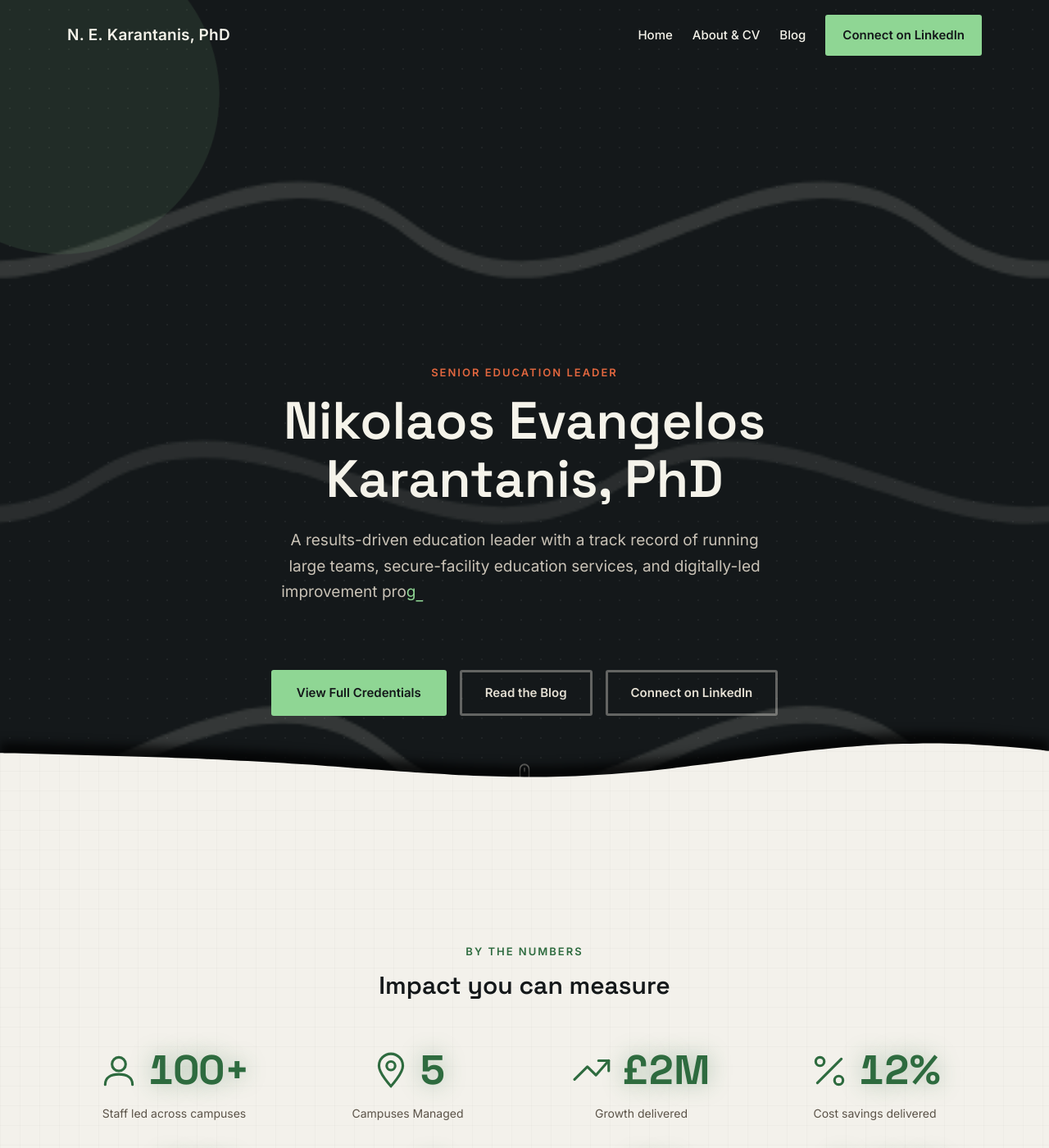
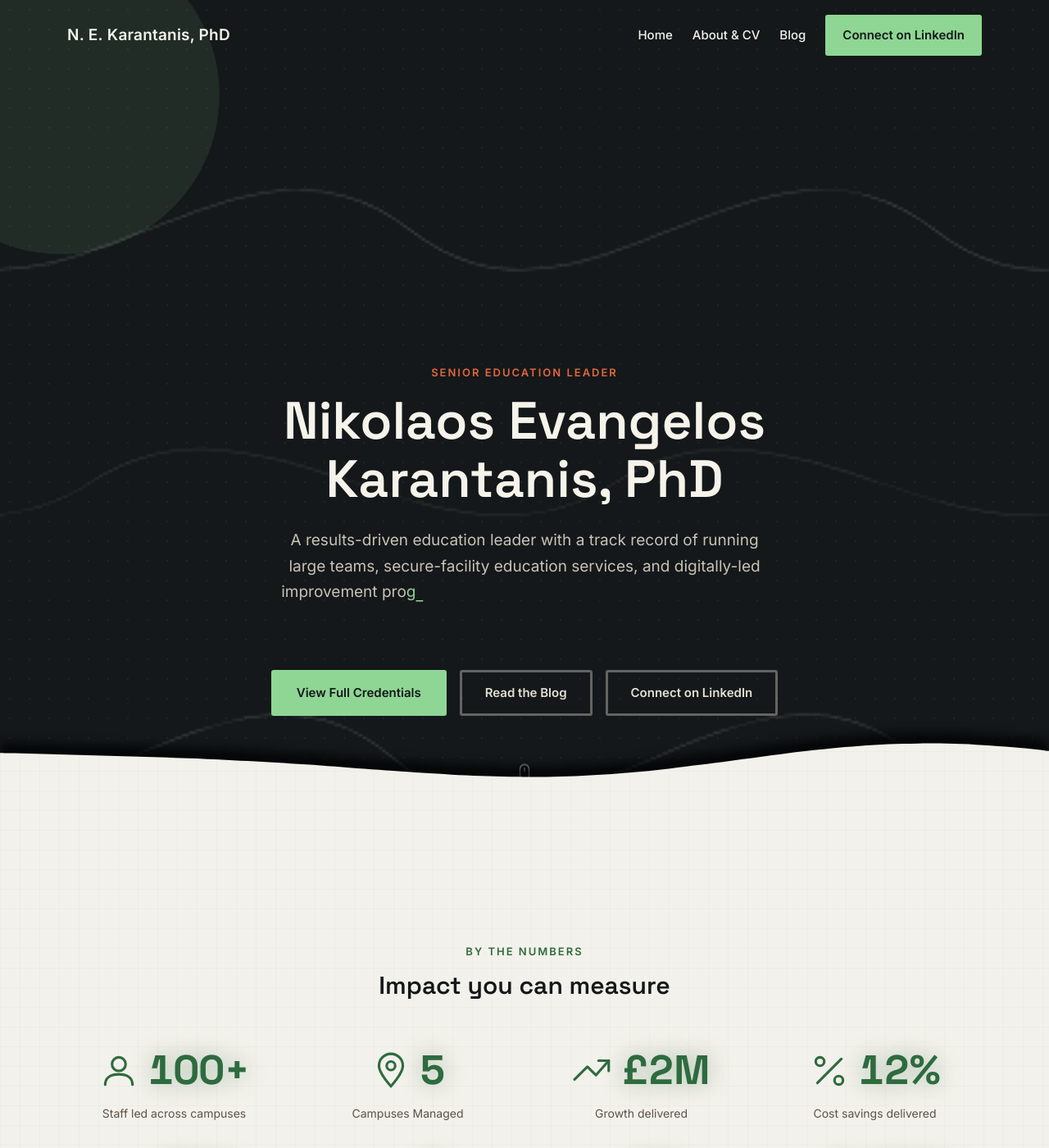
Before and after one commit to Eneekay/nekarantanis, a Jekyll site: the page built from index.html, in a window 1280 px wide and 1400 px high. Shown: the whole window at 82% size. Built offline with Jekyll 4.4.1, drawn with Linux system fonts in a browser that asks for light colours.

Commit message:
Tune contour lines, fix cross-section width, shadow the stats/pillars seam, green footer
- Contour lines on dark sections: raised the base opacity (0.14->0.22)
  so they read as more defined against the dark background instead of
  nearly washing out.
- Contour line stroke-width was implicitly scaled by each section's own
  height (preserveAspectRatio="none" stretches the 0-100-unit viewBox
  non-uniformly, and stroke-width lived in that same coordinate system) -
  a tall hero and a short CTA rendered visibly different thicknesses for
  the identical stroke-width value. vector-effect: non-scaling-stroke
  keeps the pen width literal in real screen pixels regardless of that
  per-section stretch, so every section's lines now match.
- Added a soft blurred shadow to the wave divider between Impact Stats
  and Leadership Pillars (Home) - a duplicate of the same curve, dark
  and blurred via an SVG filter, sitting behind the visible fill so it
  reads as depth cast into the Impact Stats section above, where the
  light-grid background didn't contrast enough against Leadership
  Pillars' plain paper to read as a real seam on its own.
- Footer background switched to the same field-green fill as the solid
  buttons (bg-c1 instead of ink), with its text flipped to ink to match.

```diff
--- a/_includes/footer.html
+++ b/_includes/footer.html
@@ -1,5 +1,5 @@
 <!-- FOOTER -->
-<footer class="bg-c0">
+<footer class="bg-c1">
   <div class="container d-flex flex-column flex-sm-row justify-content-between align-items-sm-center gap-3 fs-13 footer-text" style="padding:28px 12px;">
     <div>&copy; 2026 N. E. Karantanis, PhD. All rights reserved.</div>
     <div class="d-flex gap-4">
--- a/css/custom.css
+++ b/css/custom.css
@@ -645,10 +645,15 @@ a.tag-pill:hover { color: var(--nk-c2); border-color: var(--nk-c2); }
    doubled) - translating by exactly -50% moves it by one whole period,
    so the loop point is invisible. preserveAspectRatio="none" lets the
    same 0-100-unit viewBox stretch to whatever height the section
-   actually renders at, same as every other wave-divider on the site. */
+   actually renders at, same as every other wave-divider on the site -
+   but that non-uniform stretch would also scale the stroke itself,
+   rendering thicker in a tall hero than in a short CTA purely because
+   of the section's own height. vector-effect keeps the pen width
+   literal (in real screen pixels) regardless of that stretch, so every
+   section's lines read at the same thickness. */
 .contour-bg { position: absolute; inset: 0; overflow: hidden; pointer-events: none; }
 .contour-bg svg { position: absolute; top: 0; left: 0; width: 200%; height: 100%; display: block; }
-.contour-line { fill: none; stroke-width: 1.5; stroke: rgba(var(--nk-c4-rgb), 0.14); animation: contourDriftLeft 62s linear infinite; }
+.contour-line { fill: none; stroke-width: 1.5px; vector-effect: non-scaling-stroke; stroke: rgba(var(--nk-c4-rgb), 0.22); animation: contourDriftLeft 62s linear infinite; }
 .contour-line--b { stroke-opacity: 0.7; animation-name: contourDriftRight; animation-duration: 78s; }
 .contour-line--c { animation-duration: 54s; }
 .contour-line--d { stroke-opacity: 0.5; animation-duration: 95s; }
@@ -813,9 +818,9 @@ a.tag-pill:hover { color: var(--nk-c2); border-color: var(--nk-c2); }
 
 /* ---------- footer ---------- */
 
-.footer-text { color: var(--nk-c4); }
-.footer-text a { color: var(--nk-c4); opacity: .72; transition: opacity .2s ease; }
-.footer-text a:hover { color: var(--nk-c4); opacity: 1; }
+.footer-text { color: var(--nk-c0); }
+.footer-text a { color: var(--nk-c0); opacity: .72; transition: opacity .2s ease; }
+.footer-text a:hover { color: var(--nk-c0); opacity: 1; }
 
 /* ---------- misc ---------- */
 
--- a/index.html
+++ b/index.html
@@ -122,6 +122,12 @@ hero_intro: true
     </div>
   </div>
   <svg class="wave-divider wave-divider--56" viewBox="0 0 1440 100" preserveAspectRatio="none">
+    <defs>
+      <filter id="statsWaveShadow" x="-20%" y="-200%" width="140%" height="500%">
+        <feGaussianBlur stdDeviation="6"></feGaussianBlur>
+      </filter>
+    </defs>
+    <path d="M0,50 C240,10 480,90 720,45 C960,5 1200,85 1440,40 L1440,100 L0,100 Z" fill="var(--nk-c0)" opacity="0.22" filter="url(#statsWaveShadow)"></path>
     <path d="M0,50 C240,10 480,90 720,45 C960,5 1200,85 1440,40 L1440,100 L0,100 Z" class="fill-c4"></path>
   </svg>
 </section>
```
